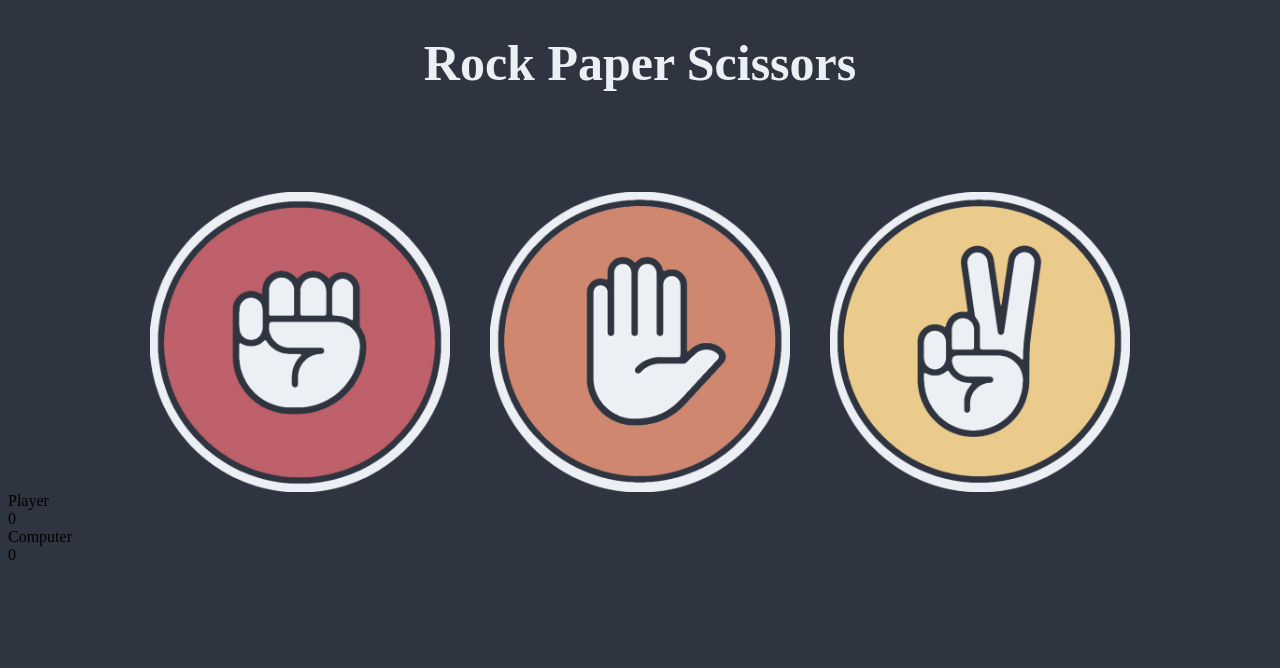
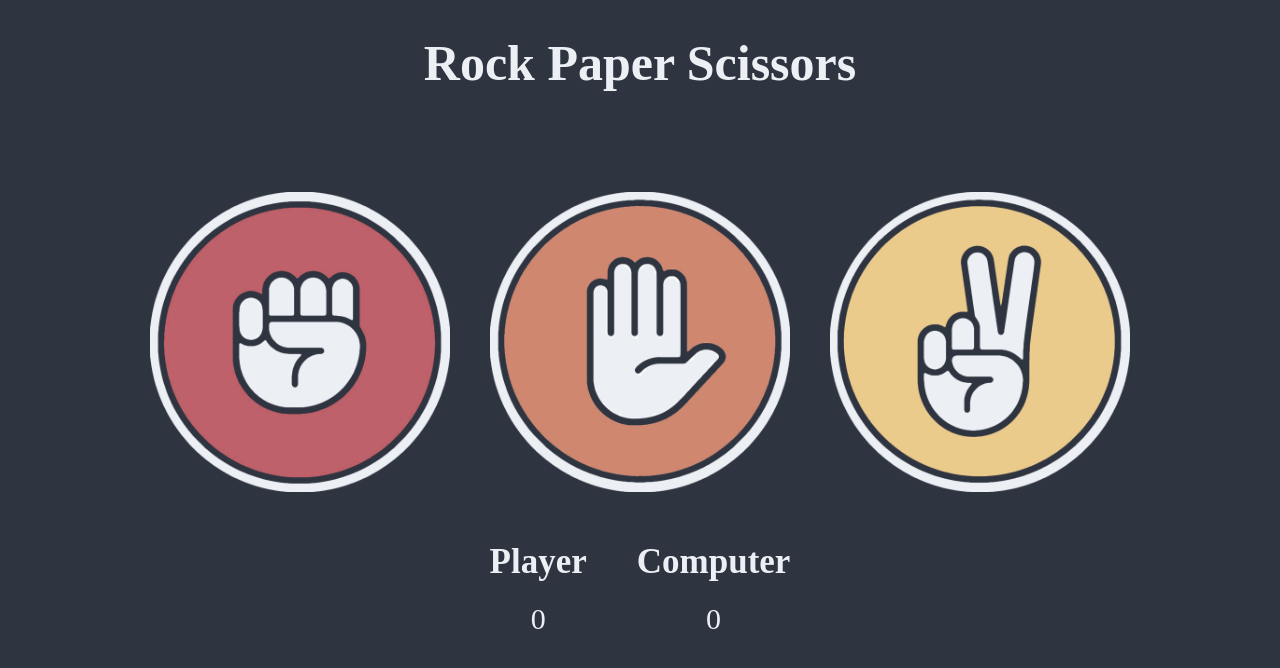
Before and after one commit to M-Sviridov/rock_paper_scissors, a plain HTML site: page index.html in a window 1280 px wide. Drawn offline with Linux system fonts and the light colour scheme.

Commit message:
Style the score cards and icons

```diff
--- a/styles.css
+++ b/styles.css
@@ -10,13 +10,52 @@ h1 {
   font-size: 50px;
 }
 
+img {
+  width: 300px;
+}
+
 .content {
   justify-content: center;
+  margin-bottom: 50px;
   align-items: center;
   display: flex;
   gap: 40px;
 }
 
-img {
-  width: 300px;
+/* .container {
+  display: flex;
+  flex-direction: column;
+  justify-content: center;
+  align-items: center;
+} */
+
+.score-cards {
+  justify-content: center;
+  font-weight: bold;
+  color: #eceff4;
+  font-size: 35px;
+  display: flex;
+  gap: 50px
 }
+
+.player-card,
+.computer-card {
+  flex-direction: column;
+  align-items: center;
+  display: flex;
+  gap: 20px;
+}
+
+.player-score,
+.computer-score {
+  font-size: 30px;
+  font-weight: normal;
+}
+
+.round-results {
+  justify-content: center;
+  margin-top: 60px;
+  color: #eceff4;
+  font-size: 25px;
+  display: flex;
+}
```
